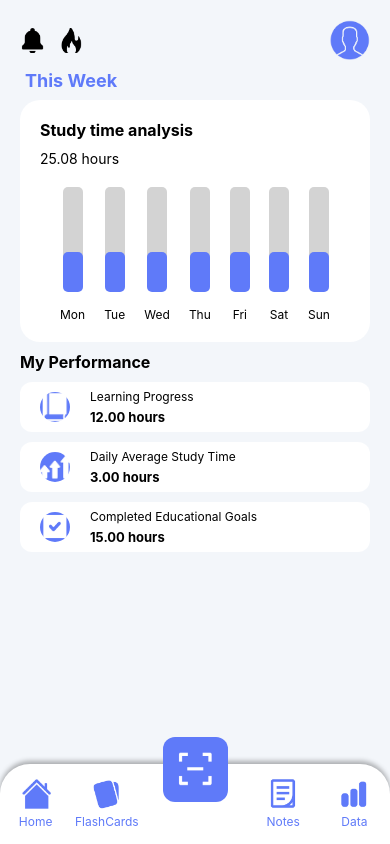
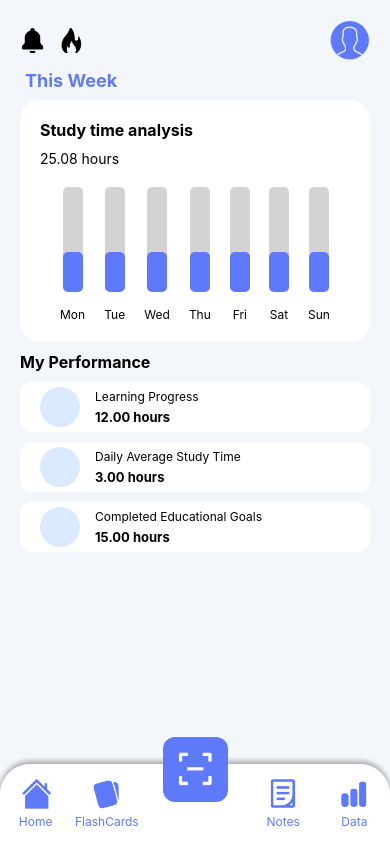
Before and after one commit to sapphiregaze/Intelli-Learn, a React Native app in the folder mobile/: screen /Data in a window 390 px wide. Built offline with nearby package versions, Linux system fonts and the light colour scheme.

Commit message:
Fix Buttons

```diff
--- a/mobile/DataScreen.js
+++ b/mobile/DataScreen.js
@@ -1,22 +1,6 @@
 import React from 'react';
-import { View, Text, StyleSheet, TouchableOpacity, Image, TextInput, ImageBackground } from 'react-native';
-import LinearGradient from 'react-native-linear-gradient';
+import { View, Text, StyleSheet, TouchableOpacity, Image } from 'react-native';
 import { useNavigation } from '@react-navigation/native';
-
-const SubjectButton = ({ circleColor, subject, percentage }) => (
-  <View style={styles.subjectContainer}>
-    <View style={[styles.circlebis, { backgroundColor: circleColor, justifyContent: 'center', alignItems: 'center' }]}>
-      <Image source={require('./assets/math.png')} style={styles.circleImage} />
-    </View>
-    <View style={styles.subjectTextContainer}>
-      <Text style={styles.subjectLabel}>Best subject</Text>
-      <Text style={styles.subjectName}>{subject}</Text>
-    </View>
-    <View style={styles.percentageContainer}>
-      <Text style={styles.percentageText}>{percentage}%</Text>
-    </View>
-  </View>
-);
 
 export default function TestScreen() {
   const navigation = useNavigation();
@@ -64,11 +48,9 @@ export default function TestScreen() {
 
       <View style={styles.performanceContainer}>
         <Text style={styles.performanceTitle}>My Performance</Text>
-        {/* Première boîte de performance */}
         <View style={styles.performanceBox}>
           <View style={styles.performanceItem}>
             <View style={styles.blueDot}></View>
-            <Image source={require('./assets/item1.png')} style={styles.performanceImage} />
             <View style={styles.performanceTextContainer}>
               <Text style={styles.performanceLabelText}>Learning Progress</Text>
               <Text style={styles.performanceText}>12.00 hours</Text>
@@ -79,7 +61,6 @@ export default function TestScreen() {
         <View style={styles.performanceBox}>
           <View style={styles.performanceItem}>
             <View style={styles.blueDot}></View>
-            <Image source={require('./assets/item2.png')} style={styles.performanceImage} />
             <View style={styles.performanceTextContainer}>
               <Text style={styles.performanceLabelText}>Daily Average Study Time</Text>
               <Text style={styles.performanceText}>3.00 hours</Text>
@@ -90,7 +71,6 @@ export default function TestScreen() {
         <View style={styles.performanceBox}>
           <View style={styles.performanceItem}>
             <View style={styles.blueDot}></View>
-            <Image source={require('./assets/item3.png')} style={styles.performanceImage} />
             <View style={styles.performanceTextContainer}>
               <Text style={styles.performanceLabelText}>Completed Educational Goals</Text>
               <Text style={styles.performanceText}>15.00 hours</Text>
@@ -291,9 +271,16 @@ const styles = StyleSheet.create({
     alignItems: 'center',
     flex: 1,
   },
+  blueDot: {
+    backgroundColor: '#DBEAFE',
+    width: 40,
+    height: 40,
+    borderRadius: 30,
+    marginRight: 15,
+  },
   performanceImage: {
-    width: 30,
-    height: 30,
+    width: 20,
+    height: 20,
     borderRadius: 20,
     marginRight: 20,
   },
```
